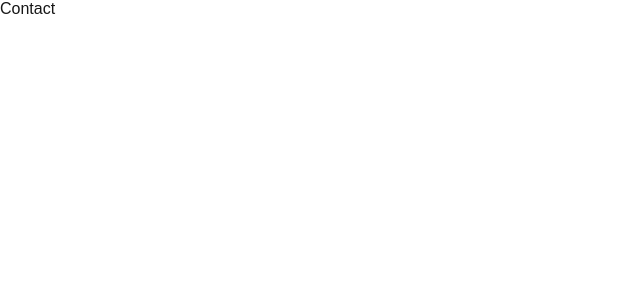
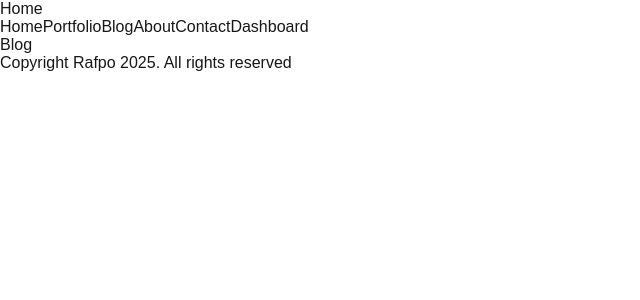
Before and after one commit to rafpoo/next-tutorial, a Next.js app: page /blog in a window 1280 px wide. Shown: the top 300 px of the page, without its empty margins (0-640 px from the left). Built offline with nearby package versions, Linux system fonts and the light colour scheme.

Commit message:
feat: setup next links

```diff
--- a/src/app/blog/page.jsx
+++ b/src/app/blog/page.jsx
@@ -1,7 +1,7 @@
 import React from "react";
 
-const Contact = () => {
-  return <div>Contact</div>;
+const Blog = () => {
+  return <div>Blog</div>;
 };
 
-export default Contact;
+export default Blog;
--- a/src/app/layout.js
+++ b/src/app/layout.js
@@ -1,5 +1,7 @@
 import { Geist, Geist_Mono } from "next/font/google";
 import "./globals.css";
+import Navbar from "@/components/navbar/Navbar";
+import Footer from "@/components/footer/Footer";
 
 const geistSans = Geist({
   variable: "--font-geist-sans",
@@ -20,7 +22,9 @@
   return (
     <html lang="en">
       <body className={`${geistSans.variable} ${geistMono.variable}`}>
+        <Navbar />
         {children}
+        <Footer />
       </body>
     </html>
   );
--- /dev/null
+++ b/src/components/footer/Footer.jsx
@@ -0,0 +1,12 @@
+import React from "react";
+
+const Footer = () => {
+  return (
+    <div>
+      <div>Copyright Rafpo 2025. All rights reserved</div>
+      <div></div>
+    </div>
+  );
+};
+
+export default Footer;
--- /dev/null
+++ b/src/components/navbar/Navbar.jsx
@@ -0,0 +1,52 @@
+import Link from "next/link";
+import React from "react";
+
+const links = [
+  {
+    id: 1,
+    title: "Home",
+    url: "/",
+  },
+  {
+    id: 2,
+    title: "Portfolio",
+    url: "/portfolio",
+  },
+  {
+    id: 3,
+    title: "Blog",
+    url: "/blog",
+  },
+  {
+    id: 4,
+    title: "About",
+    url: "/about",
+  },
+  {
+    id: 5,
+    title: "Contact",
+    url: "/contact",
+  },
+  {
+    id: 6,
+    title: "Dashboard",
+    url: "/dashboard",
+  },
+];
+
+const Navbar = () => {
+  return (
+    <div>
+      <Link href="/">Home</Link>
+      <div>
+        {links.map((link) => (
+          <Link key={link.id} href={link.url}>
+            {link.title}
+          </Link>
+        ))}
+      </div>
+    </div>
+  );
+};
+
+export default Navbar;
```
